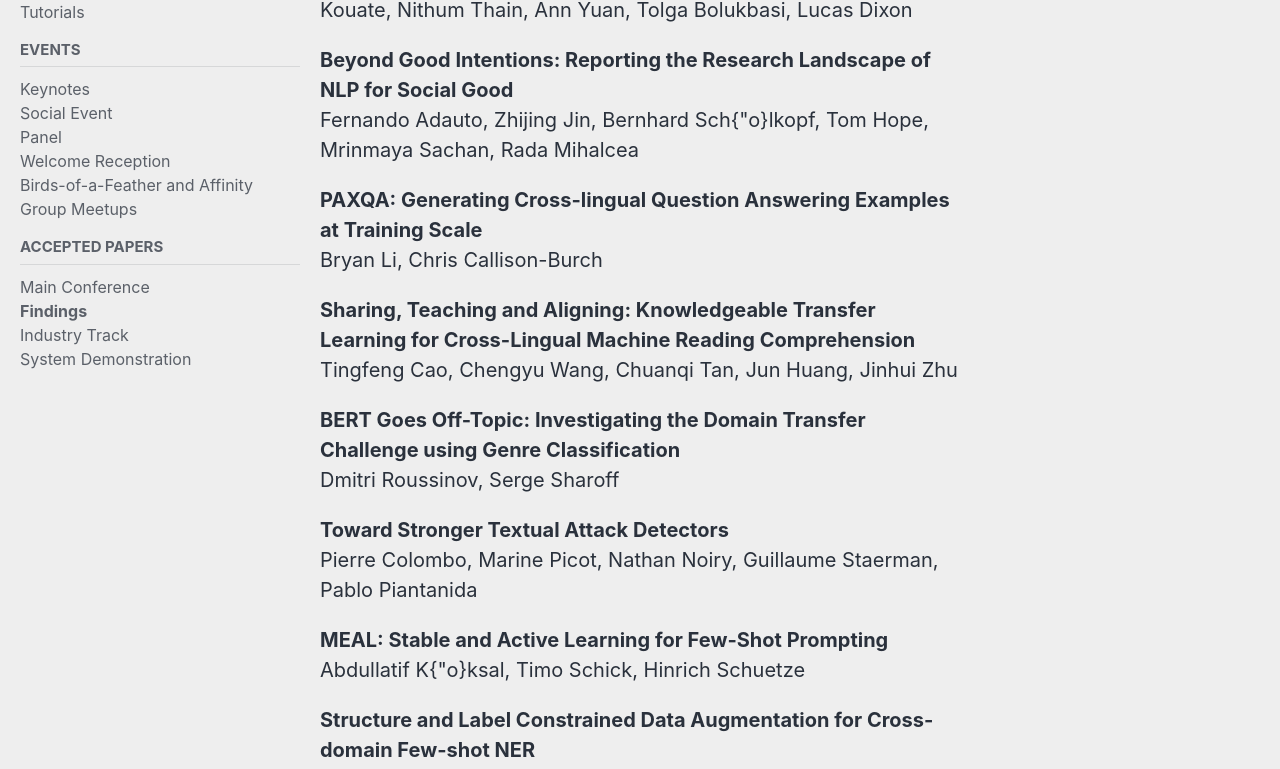
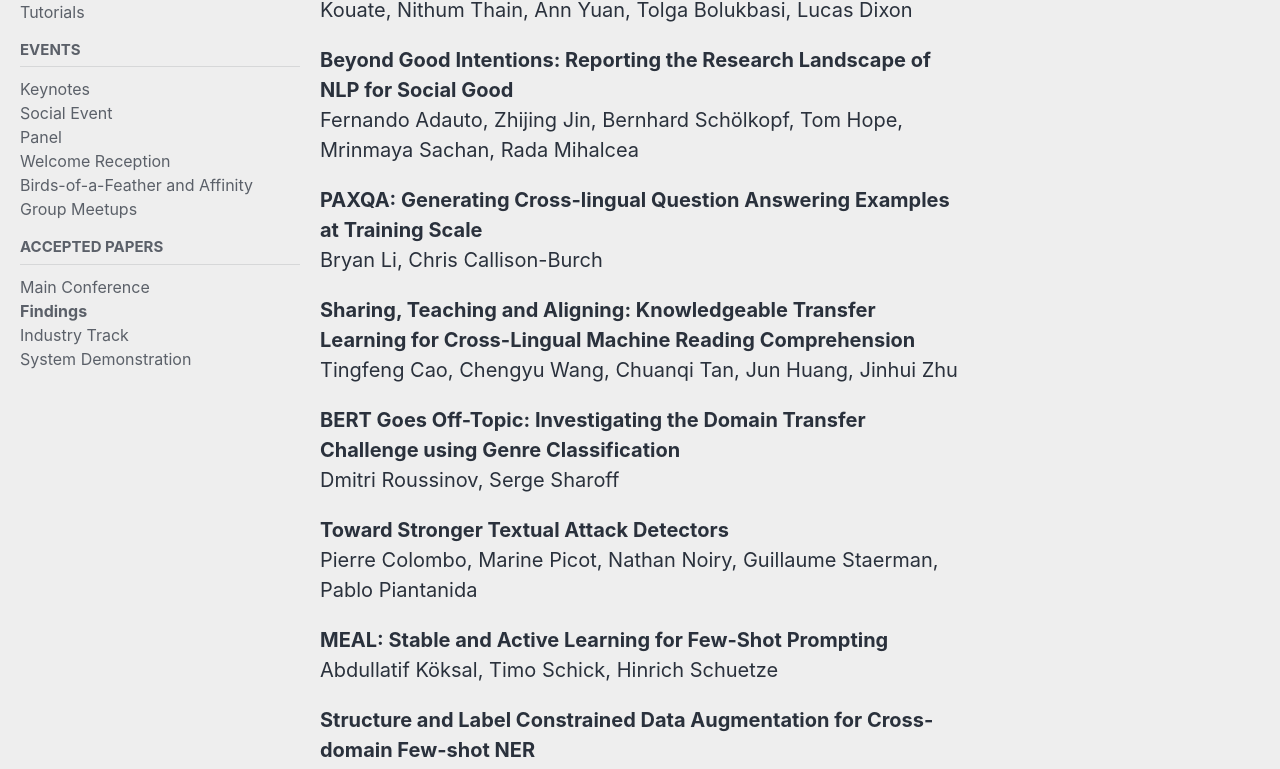
Before and after one commit to acl-org/emnlp-2023, a Jekyll site: the page built from _pages/program/accepted_findings.md, in a window 1280 px wide and 1400 px high, scrolled down 3483 px. Shown: the part 152-921 px from the top of the window. Built offline with Jekyll 4.4.1, drawn with Linux system fonts in a browser that asks for light colours; cached includes are drawn as plain includes; nearby versions of some CDN libraries; some of the changed text lies outside the part shown.

Commit message:
Update accepted_findings.md

```diff
--- a/_pages/program/accepted_findings.md
+++ b/_pages/program/accepted_findings.md
@@ -71,7 +71,7 @@ Long Papers
 
 **Towards Agile Text Classifiers for Everyone**<br/>Maximilian Mozes, Jessica Hoffmann, Katrin Tomanek, Muhamed Kouate, Nithum Thain, Ann Yuan, Tolga Bolukbasi, Lucas Dixon
 
-**Beyond Good Intentions: Reporting the Research Landscape of NLP for Social Good**<br/>Fernando Adauto, Zhijing Jin, Bernhard Sch{\"o}lkopf, Tom Hope, Mrinmaya Sachan, Rada Mihalcea
+**Beyond Good Intentions: Reporting the Research Landscape of NLP for Social Good**<br/>Fernando Adauto, Zhijing Jin, Bernhard Schölkopf, Tom Hope, Mrinmaya Sachan, Rada Mihalcea
 
 **PAXQA: Generating Cross-lingual Question Answering Examples at Training Scale**<br/>Bryan Li, Chris Callison-Burch
 
@@ -81,7 +81,7 @@ Long Papers
 
 **Toward Stronger Textual Attack Detectors**<br/>Pierre Colombo, Marine Picot, Nathan Noiry, Guillaume Staerman, Pablo Piantanida
 
-**MEAL: Stable and Active Learning for Few-Shot Prompting**<br/>Abdullatif K{\"o}ksal, Timo Schick, Hinrich Schuetze
+**MEAL: Stable and Active Learning for Few-Shot Prompting**<br/>Abdullatif Köksal, Timo Schick, Hinrich Schuetze
 
 **Structure and Label Constrained Data Augmentation for Cross-domain Few-shot NER**<br/>Jingyi Zhang, Ying Zhang, Yufeng Chen, Jinan Xu
 
@@ -1383,7 +1383,7 @@ Long Papers
 
 **Linguistically Motivated Sign Language Segmentation**<br/>Amit Moryossef, Zifan Jiang, Mathias M{\"u}ller, Sarah Ebling, Yoav Goldberg
 
-**Language-Agnostic Bias Detection in Language Models with Bias Probing**<br/>Abdullatif K{\"o}ksal, Omer Yalcin, Ahmet Akbiyik, M. Kilavuz, Anna Korhonen, Hinrich Schuetze
+**Language-Agnostic Bias Detection in Language Models with Bias Probing**<br/>Abdullatif Köksal, Omer Yalcin, Ahmet Akbiyik, M. Kilavuz, Anna Korhonen, Hinrich Schuetze
 
 **A Joint Matrix Factorization Analysis of Multilingual Representations**<br/>Zheng Zhao, Yftah Ziser, Bonnie Webber, Shay Cohen
 
```
Also changed, not shown: other parts of _pages/program/accepted_findings.md (+7 -7 lines).
